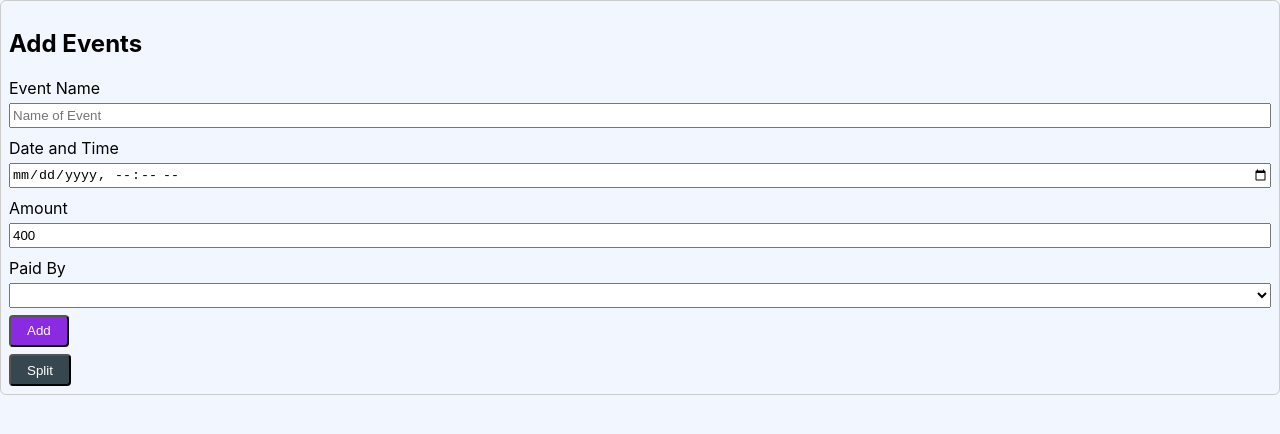
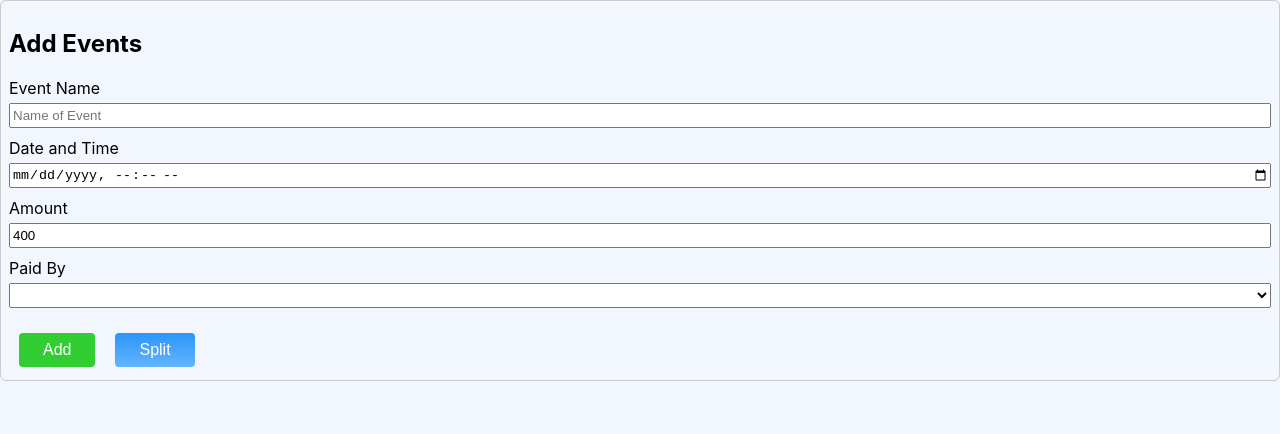
Before and after one commit to adarshbalu/turf-split, a React (Create React App) app: page /add in a window 1280 px wide. Shown: the top 434 px of the page. Built offline with nearby package versions, Linux system fonts and the light colour scheme; no server answers.

Commit message:
Add styles to sidebar and add event page

```diff
--- a/src/components/common/header/header.css
+++ b/src/components/common/header/header.css
@@ -6,10 +6,10 @@
   padding: 0 30px;
 }
 
-.header-container>h3 {
+.header-container > h3 {
   margin: 0;
   padding-top: 10px;
   padding-bottom: 20px;
   font-weight: 200;
-    font-size: 2.5rem;
+  font-size: 2rem;
 }
--- a/src/components/common/sidebar/sidebar.css
+++ b/src/components/common/sidebar/sidebar.css
@@ -2,7 +2,7 @@
   padding: 30px 16px;
   display: flex;
   height: 100vh;
-    background-color: #FFFFFF;
+  background-color: #ffffff;
   flex-flow: column;
   align-items: center;
   justify-content: space-between;
@@ -14,6 +14,13 @@
   height: 50px;
   padding: 10px;
   text-align: center;
+  display: flex;
+  align-content: center;
+  align-items: center;
+  justify-content: center;
+  gap: 10px;
+  font-size: 2rem;
+  font-weight: 300;
 }
 
 .sidebar-top {
@@ -29,16 +36,17 @@
   font-weight: 600;
   height: 40px;
   padding: 10px;
-    color: #838A96;
+  color: #838a96;
+  margin: 10px 0;
 }
 
 .sidebar-item:hover {
   font-weight: 700;
-    border-bottom: 1px solid #2B96FA;
+  border-bottom: 1px solid #2b96fa;
 }
 
 .sidebar-item__selected {
-    background: linear-gradient(#2B96FA, #63B4FF);
+  background: linear-gradient(#2b96fa, #63b4ff);
   color: white;
   border-top: 0;
   border-bottom: 0;
@@ -60,5 +68,5 @@
 
 .logout-button:hover {
   font-weight: 700;
-    border-bottom: 1px solid #2B96FA;
+  border-bottom: 1px solid #2b96fa;
 }
--- a/src/components/common/sidebar/sidebar.tsx
+++ b/src/components/common/sidebar/sidebar.tsx
@@ -1,11 +1,15 @@
 import { FunctionComponent, useContext } from "react";
-import { AuthContext, AuthContextType, AuthState } from "../../../contexts/auth_context";
+import {
+  AuthContext,
+  AuthContextType,
+  AuthState,
+} from "../../../contexts/auth_context";
 import { Navbar, NavbarContext } from "../../../contexts/nav_context";
-import '../sidebar/sidebar.css';
+import "../sidebar/sidebar.css";
 import { ReactComponent as Football } from "../../../assets/football.svg";
-import CircularProgress from '@mui/material/CircularProgress';
+import CircularProgress from "@mui/material/CircularProgress";
 
-interface SideBarProps { }
+interface SideBarProps {}
 
 const SideBar: FunctionComponent<SideBarProps> = () => {
   const { navbar, changeTab, resetTab } = useContext(NavbarContext);
@@ -20,43 +24,59 @@ const SideBar: FunctionComponent<SideBarProps> = () => {
     } else {
       return unSelectedTabClass;
     }
-    }
+  };
 
-    return (<>
+  return (
+    <>
       {/* Sidebar */}
       <nav className="sidebar-container">
         {/* Sidebar top section - Logo , Dashboard , Events , Profile */}
         <div className="sidebar-top">
-                <div className="sidebar-logo">  <Football width={40} height={40} /></div>
+          <div className="sidebar-logo">
+            <Football width={50} height={50} />
+            <span>TurfSplit</span>
+          </div>
 
           <div
             className={getSelectedTab(Navbar.DASHBOARD)}
-                    onClick={() => changeTab(Navbar.DASHBOARD)}>
+            onClick={() => changeTab(Navbar.DASHBOARD)}
+          >
             Dashboard
           </div>
 
           <div
             className={getSelectedTab(Navbar.EVENTS)}
-                    onClick={() => changeTab(Navbar.EVENTS)}>
+            onClick={() => changeTab(Navbar.EVENTS)}
+          >
             Events
           </div>
 
           <div
-                    className={getSelectedTab(Navbar.PROFILE)} onClick={() => changeTab(Navbar.PROFILE)}>
+            className={getSelectedTab(Navbar.PROFILE)}
+            onClick={() => changeTab(Navbar.PROFILE)}
+          >
             Profile
           </div>
-
         </div>
         {/* Sidebar bottom section - Logout */}
         <div className="sidebar-bottom">
-                {authState === AuthState.LOADING ? <CircularProgress /> : <div className="logout-button" onClick={() => {
+          {authState === AuthState.LOADING ? (
+            <CircularProgress />
+          ) : (
+            <div
+              className="logout-button"
+              onClick={() => {
                 logoutUser();
                 resetTab();
-                }}>Logout</div>}
-
+              }}
+            >
+              Logout
+            </div>
+          )}
         </div>
       </nav>
-    </>);
-}
+    </>
+  );
+};
 
 export default SideBar;
--- a/src/components/events/AddEvent.css
+++ b/src/components/events/AddEvent.css
@@ -1,11 +1,26 @@
-.button {
+.event-button {
   color: white;
-  background-color: blueviolet;
+  background: linear-gradient(#2b96fa, #63b4ff);
   /* padding: 7px 20px; */
-  padding: 0.5em 1.2em;
-  margin-top: 7px;
+  padding: 1em 1.5em;
+  margin: 5px 10px;
   border-radius: 4px;
+  border: none;
   cursor: pointer;
+  font-size: medium;
+}
+.event-header {
+  display: flex;
+  padding: 10px 20px 0px;
+  align-items: center;
+  justify-content: space-between;
+}
+.event-header > h2 {
+  font-weight: 400;
+  font-size: 1.5rem;
+}
+.event-body {
+  padding: 10px 20px 0px;
 }
 .field {
   margin-top: 10px;
@@ -26,3 +41,27 @@ select {
   border-radius: 6px;
   padding: 0.5rem;
 }
+.add-button {
+  color: white;
+  background-color: #32cd32;
+  padding: 0.5em 1.5em;
+  margin: 5px 10px;
+  border-radius: 4px;
+  border: none;
+  cursor: pointer;
+  font-size: medium;
+}
+.split-button {
+  color: white;
+  background: linear-gradient(#2b96fa, #63b4ff);
+  padding: 0.5em 1.5em;
+  margin: 5px 10px;
+  border-radius: 4px;
+  border: none;
+  cursor: pointer;
+  font-size: medium;
+}
+.button-row {
+  display: flex;
+  margin-top: 20px;
+}
--- a/src/components/events/EventList.tsx
+++ b/src/components/events/EventList.tsx
@@ -4,26 +4,19 @@ import EventCard from "./EventCard";
 import Event from "../../types/event";
 import { EventContext } from "../../contexts/event_context";
 
-
 const EventList = () => {
-
   const { allEvents } = useContext(EventContext);
   const renderEventList = allEvents.map((event: Event) => {
-    return (
-      <EventCard
-        event={event}
-        key={event.id!}
-      />
-    );
+    return <EventCard event={event} key={event.id!} />;
   });
   return (
-    <div className="">
-      <h2>
-        Event List
+    <div className="event-body">
+      <div className="event-header">
+        <h2>Event List</h2>
         <Link to="/add">
-          <button className="button">Add Event</button>
+          <button className="event-button">Add Event</button>
         </Link>
-      </h2>
+      </div>
       <div className=""> {renderEventList} </div>
     </div>
   );
--- a/src/components/events/add_event.tsx
+++ b/src/components/events/add_event.tsx
@@ -115,39 +115,22 @@ const CreateEvent: FunctionComponent<CreateEventProps> = () => {
                             <option value="3">Arkansas</option> */}
             </select>
           </div>
-          {
-            // Players list section
-            /* <div className="field">
-                        <label> Players </label>
-                        <select
-                            name="players"
-                            className="ui selection dropdown"
-                            placeholder="Players"
-                            value={players[0].id}
-                            onChange={(e)=>setPlayers([...players,{} as Player])}
-                        >
-                            <option value="0">Amal</option>
-                            <option value="1">Hari</option>
-                            <option value="2">Amla</option>
-                            <option value="3">Alan</option>
-                        </select>
-                    </div> */
-          }
-
+          <div className="button-row">
             {eventState !== EventState.LOADING ? (
-            <button className="button">Add</button>
+              <button className="add-button">Add</button>
             ) : (
               <p>Creating event</p>
             )}
-        </form>
             <button
-          className="button"
+              className="split-button"
               onClick={() => console.log("Clicked")}
               style={{ backgroundColor: "#37474F" }}
             >
               Split
             </button>
           </div>
+        </form>
+      </div>
     </>
   );
 };
--- a/src/contexts/auth_context.tsx
+++ b/src/contexts/auth_context.tsx
@@ -186,7 +186,7 @@ const AuthContextProvider = (props: Props) => {
   const clearUserData = () => {
     setAuthState(AuthState.UNAUTHENTICATED);
     setUser({} as User);
-    LocalStorage.deleteDate(LocalStorage.USER_DATA);
+    LocalStorage.deleteData(LocalStorage.USER_DATA);
   };
 
   // Check if userdata is saved in local storage
```
Also changed, not shown: src/assets/football.svg. Lines whose indentation alone changed are shown as unchanged.
